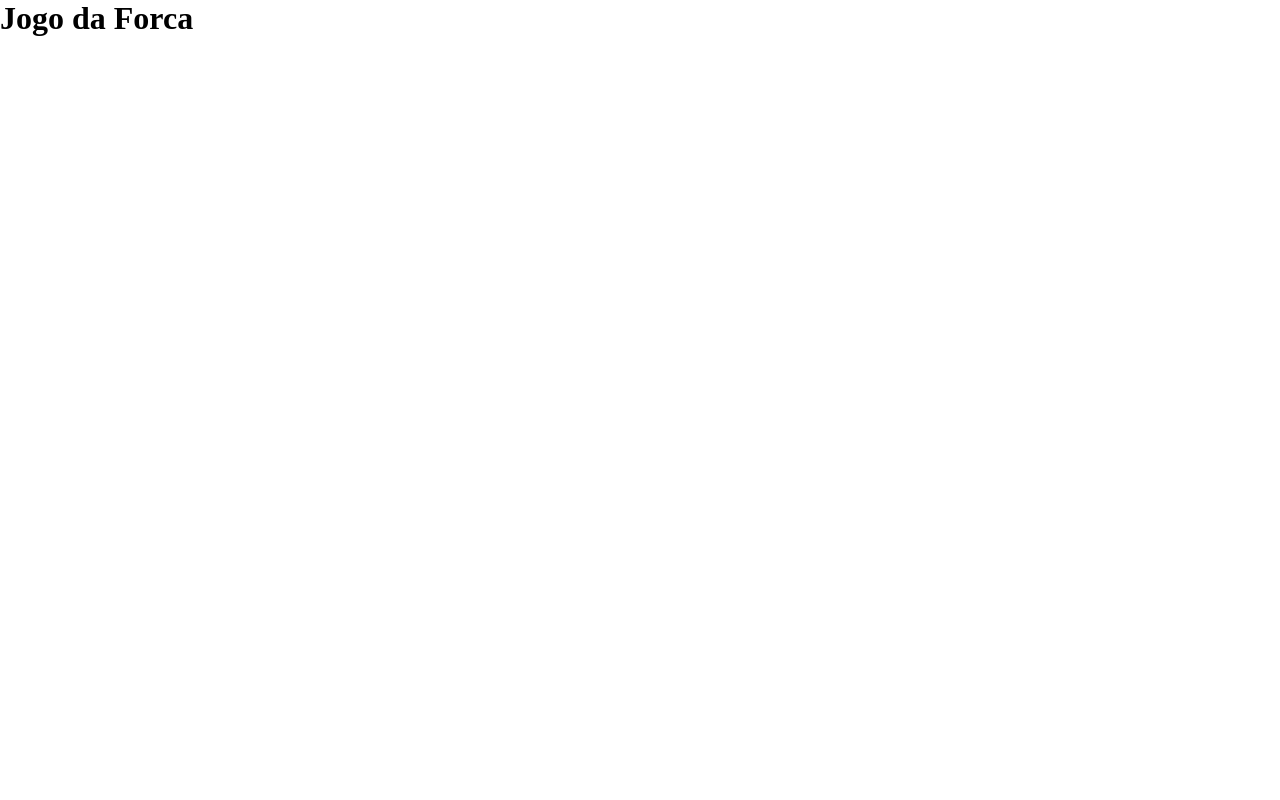
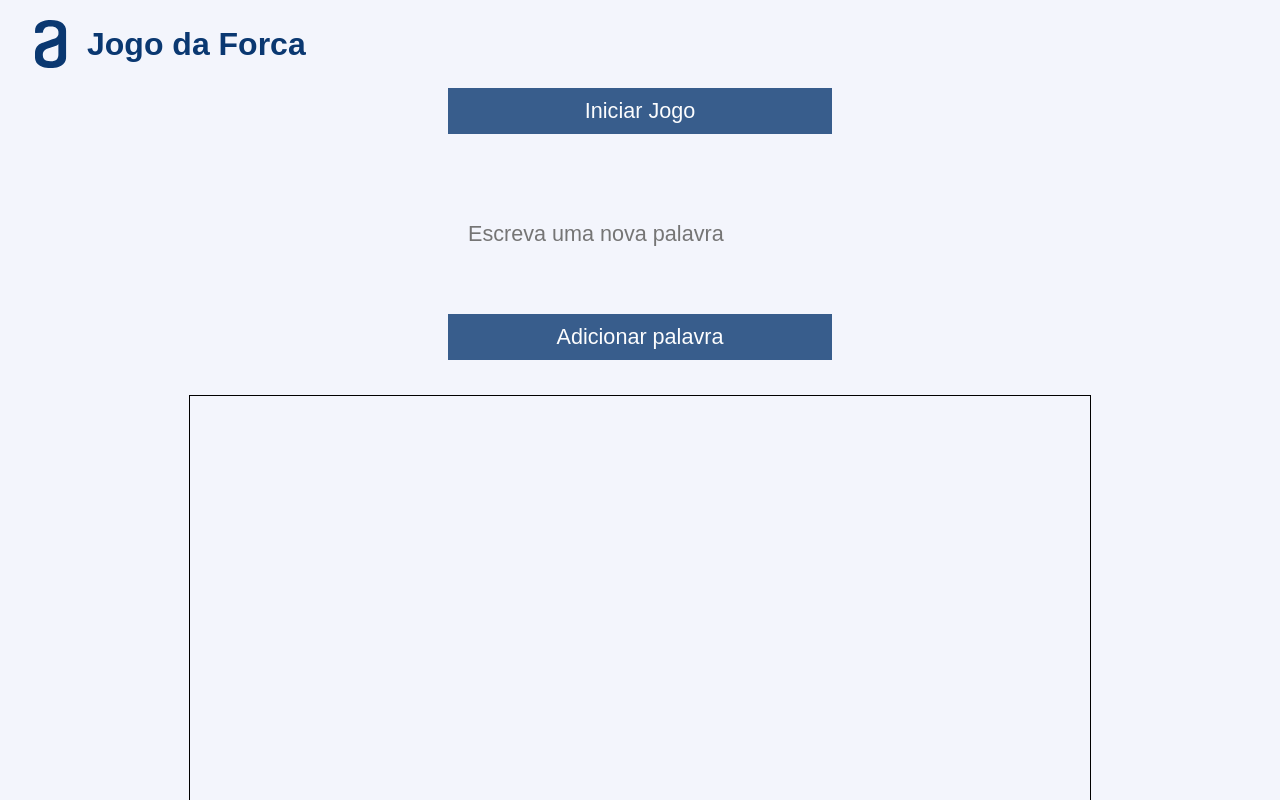
Before and after one commit to raphaeljjoao/challenge-forca, a plain HTML site: page index.html in a window 1280 px wide. Shown: the top 800 px of the page. Drawn offline with Linux system fonts and the light colour scheme.

Commit message:
Definições iniciais

```diff
--- a/css/style.css
+++ b/css/style.css
@@ -2,4 +2,91 @@
     margin: 0;
     padding: 0;
     box-sizing: border-box;
+    font-family: sans-serif;
 }
+
+body {
+    background-color: #F3F5FC;
+}
+
+/* Centralizar */
+
+button, footer, canvas, .social {
+    text-align: center;
+    margin-left: auto;
+    margin-right: auto;
+}
+
+/* Cor : azul escuro */
+
+h1, a {
+    color: #0A3871;
+}
+
+button {
+    background-color: #0A3871;
+}
+
+/* Header */
+
+header {
+    display: flex;
+    align-items: center;
+    padding: 20px 35px;
+}
+
+header img { margin-right: 20px; }
+
+/* Campos */
+.campos {
+    text-align: center;
+}
+
+button {
+    display: block;
+    width: 30vw;
+    outline: none;
+    border: none;
+    padding: 10px 15px;
+    font-size: 1.35em;
+    color: white;
+
+
+    opacity: 0.8;
+    transition: 0.6s;
+}
+
+button:hover {
+    opacity: 1;
+}
+
+#iniciar-jogo { margin-bottom: 40px; }
+
+input {
+    outline: none;
+    border: none;
+    width: 30vw;
+    height: 15vh;
+    font-size: 1.35em;
+    margin-bottom: 20px;
+    padding: 20px;
+    background-color: #F3F5FC;
+}
+
+/* Canvas */
+canvas {
+    display: block;
+    border: 1px solid black;
+    margin-top: 35px;
+}
+
+/* Footer */
+footer {
+    font-size: 1.20em;
+    padding: 35px 0;
+}
+
+footer a {
+    text-decoration: none;
+    font-weight: bold;
+}
--- a/index.html
+++ b/index.html
@@ -4,21 +4,31 @@
     <meta charset="UTF-8">
     <meta http-equiv="X-UA-Compatible" content="IE=edge">
     <meta name="viewport" content="width=device-width, initial-scale=1.0">
+    <link rel="shortcut icon" href="img/favicon.ico" type="image/x-icon">
     <link rel="stylesheet" href="css/style.css">
     <title>Jogo da Forca</title>
 </head>
 <body>
     <header>
+        <img src="img/alura.svg" alt="Logo da Alura">
         <h1>Jogo da Forca</h1>
     </header>
     <main>
-        <canvas id="canvas" width="600" height="400"></canvas>
+        <div class="campos">
+            <button id="iniciar-jogo">Iniciar Jogo</button>
+            <input type="text" id="input-nova-palavra" placeholder="Escreva uma nova palavra" autofocus>
+            <button id="add-palavra">Adicionar palavra</button>
+        </div>
+        <canvas id="canvas" width="900" height="600"></canvas>
     </main>
     <footer>
+        2022 &copy; - Desenvolvido por <a href="https://inf.ufrgs.br/~jrfdorneles" target="_blank">João Raphael</a>
         <div class="social">
-            <img src="" alt="">
-            <img src="" alt="">
+            <a href="https://linked.com/in/joaoraphael" target="_blank"><img src="img/social/linkedin.png" alt="Meu perfil no LinkedIn"></a>
+            <a href="https://github.com/raphaeljjoao" target="_blank"><img src="img/social/github.png" alt="Meu perfil no GitHub"></a>
         </div>
     </footer>
+    <script src="js/forca.js"></script>
+    <script src="js/canvas.js"></script>
 </body>
 </html>
--- /dev/null
+++ b/js/canvas.js
@@ -0,0 +1,4 @@
+const canvas = document.getElementById('canvas');
+const context = canvas.getContext('2d');
+
+console.log(context);
```
Also changed, not shown: img/alura.svg (added), img/favicon.ico (added), img/social/github.png (added), img/social/linkedin.png (added), js/forca.js (added).
